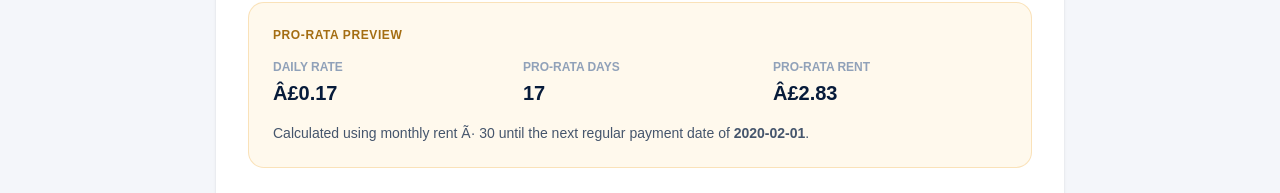
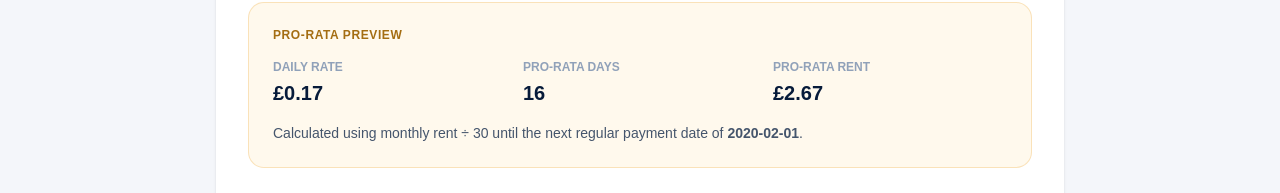
Before and after one commit to WakefieldPropertyLettings/WakefieldPropertyPlatform, a Next.js app: page /admin/operations/proceed-tenant in a window 1280 px wide. Both pictures are taken after typing "2020-01-15", "5", "5", "https://example.com", "Sample" into the empty fields and a click on the button "Save Tenant Details". Shown: the part 1374-1567 px from the top of the page. Built offline with nearby package versions, Linux system fonts and the light colour scheme; no server answers.

Commit message:
Fix tenant form encoding and 30 day prorata preview

```diff
--- a/app/admin/operations/proceed-tenant/ProceedTenantForm.tsx
+++ b/app/admin/operations/proceed-tenant/ProceedTenantForm.tsx
@@ -51,8 +51,8 @@ function numericValue(
   /*
    * Handles values such as:
    * 430
-   * Â£430
-   * Â£430.00
+   * £430
+   * £430.00
    * 430 pcm
    */
   const cleaned = value
@@ -67,11 +67,8 @@ function calculatePreview(
   moveDateValue: string,
   paymentDayValue: string
 ) {
-  const rent =
-    Number(rentValue);
-
-  const paymentDay =
-    Number(paymentDayValue);
+  const rent = Number(rentValue);
+  const paymentDay = Number(paymentDayValue);
 
   if (
     !Number.isFinite(rent) ||
@@ -82,81 +79,92 @@ function calculatePreview(
     return null;
   }
 
-  const moveDate =
-    new Date(
-      `${moveDateValue}T12:00:00`
-    );
+  const [
+    year,
+    month,
+    calendarDay,
+  ] = moveDateValue
+    .split("-")
+    .map(Number);
 
   if (
-    Number.isNaN(
-      moveDate.getTime()
-    )
+    !year ||
+    !month ||
+    !calendarDay
   ) {
     return null;
   }
 
-  const year =
-    moveDate.getFullYear();
+  // Every rental month is treated as 30 days.
+  const rentalDay =
+    Math.min(calendarDay, 30);
 
-  const month =
-    moveDate.getMonth();
+  const dailyRate =
+    rent / 30;
 
-  const day =
-    moveDate.getDate();
-
-  let nextPaymentDate: Date;
-
-  if (day < paymentDay) {
-    nextPaymentDate =
-      new Date(
-        year,
-        month,
-        paymentDay,
-        12
-      );
-  } else {
-    nextPaymentDate =
-      new Date(
-        year,
-        month + 1,
-        paymentDay,
-        12
-      );
+  // No pro-rata if moving in on the normal payment date.
+  if (calendarDay === paymentDay) {
+    return {
+      days: 0,
+      amount: 0,
+      nextPaymentDate: moveDateValue,
+    };
   }
 
-  const millisecondsPerDay =
-    1000 * 60 * 60 * 24;
+  let days = 0;
+  let nextYear = year;
+  let nextMonth = month;
 
-  const days =
+  if (paymentDay === 1) {
+    days =
+      31 - rentalDay;
+
+    nextMonth += 1;
+  } else {
+    if (rentalDay < 15) {
+      days =
+        15 - rentalDay;
+    } else {
+      days =
+        (31 - rentalDay) + 14;
+
+      nextMonth += 1;
+    }
+  }
+
+  if (nextMonth > 12) {
+    nextMonth = 1;
+    nextYear += 1;
+  }
+
+  days =
     Math.max(
       0,
-      Math.round(
-        (
-          nextPaymentDate.getTime() -
-          moveDate.getTime()
-        ) /
-          millisecondsPerDay
-      )
+      Math.min(days, 29)
     );
 
   const amount =
     Math.round(
-      (rent / 30) *
+      dailyRate *
         days *
         100
     ) / 100;
 
+  const nextPaymentDate =
+    `${nextYear}-${String(
+      nextMonth
+    ).padStart(2, "0")}-${String(
+      paymentDay
+    ).padStart(2, "0")}`;
+
   return {
     days,
     amount,
-    nextPaymentDate:
-      nextPaymentDate
-        .toISOString()
-        .slice(0, 10),
+    nextPaymentDate,
   };
 }
 
-export default function ProceedTenantPage() {
+export default function ProceedTenantForm() {
   const router =
     useRouter();
 
@@ -641,7 +649,7 @@ export default function ProceedTenantPage() {
             </Field>
 
             <Field
-              label="Monthly Rent (Â£)"
+              label="Monthly Rent (£)"
             >
               <input
                 required
@@ -664,7 +672,7 @@ export default function ProceedTenantPage() {
             </Field>
 
             <Field
-              label="Deposit (Â£)"
+              label="Deposit (£)"
             >
               <input
                 required
@@ -811,7 +819,7 @@ export default function ProceedTenantPage() {
 
                 <PreviewItem
                   label="Daily Rate"
-                  value={`Â£${(
+                  value={`£${(
                     Number(
                       monthlyRent
                     ) / 30
@@ -827,7 +835,7 @@ export default function ProceedTenantPage() {
 
                 <PreviewItem
                   label="Pro-rata Rent"
-                  value={`Â£${preview.amount.toFixed(
+                  value={`£${preview.amount.toFixed(
                     2
                   )}`}
                 />
@@ -836,7 +844,7 @@ export default function ProceedTenantPage() {
 
               <p className="mt-4 text-sm text-slate-600">
                 Calculated using monthly
-                rent Ã· 30 until the next
+                rent ÷ 30 until the next
                 regular payment date of{" "}
                 <strong>
                   {
```
